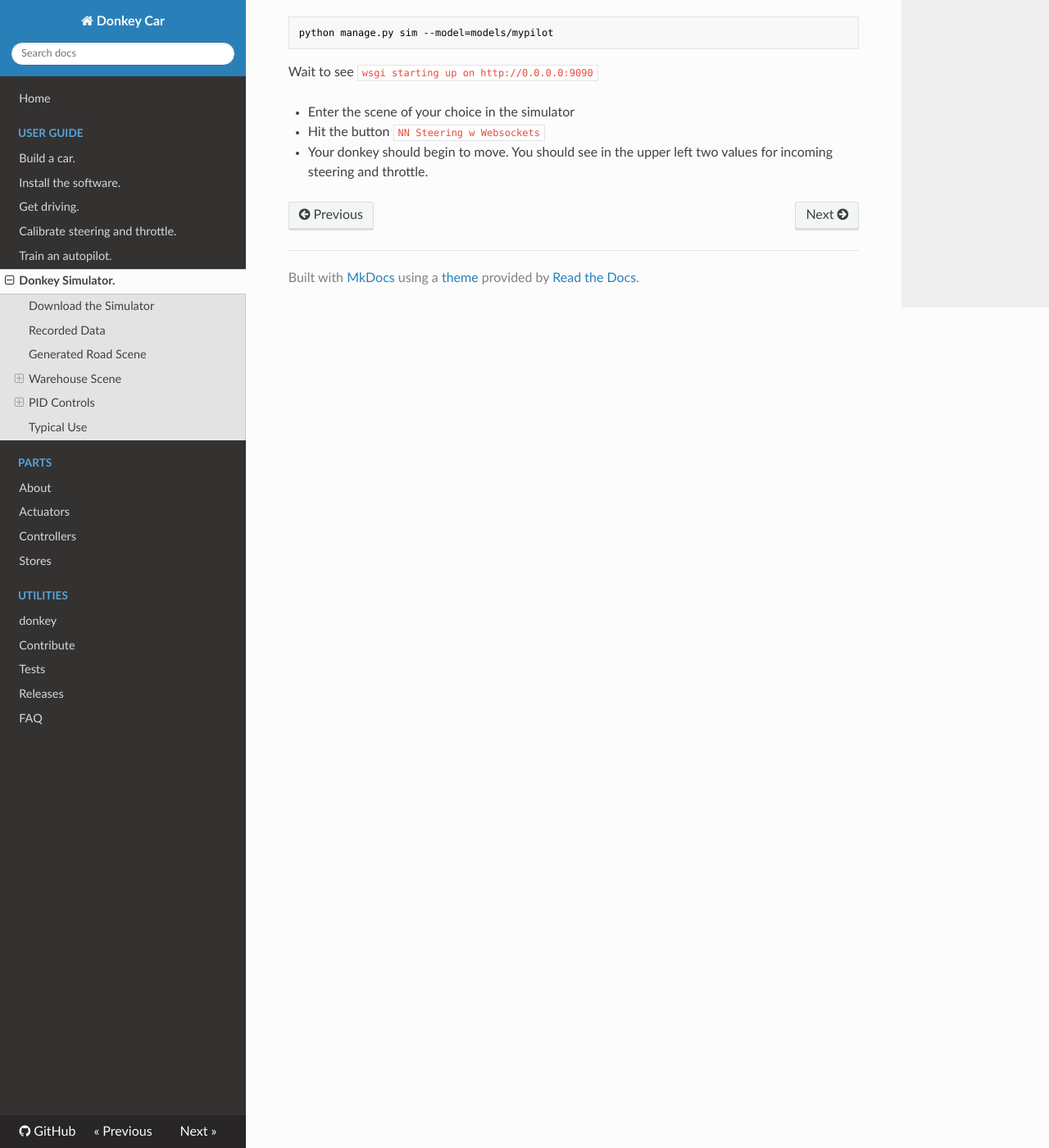
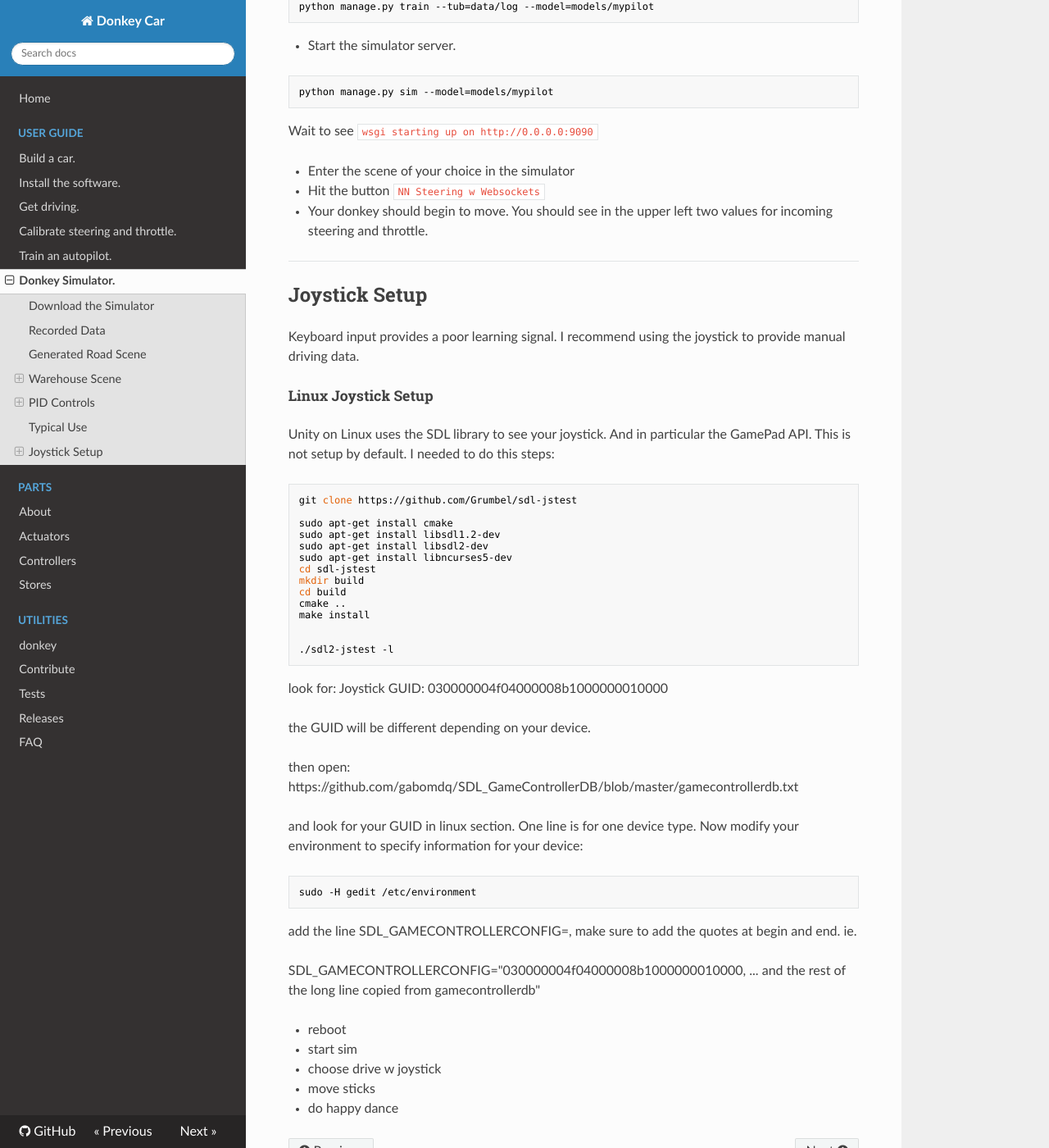
Before and after one commit to autorope/donkeycar, an MkDocs documentation site: the page built from docs/guide/simulator.md, in a window 1280 px wide and 1400 px high, scrolled down 2995 px. Shown: the whole window at 82% size. Built offline with MkDocs 1.6.1, drawn with Linux system fonts in a browser that asks for light colours; nearby versions of some CDN libraries; old or Windows-style settings are respelled for this version of MkDocs; some of the changed text lies outside the part shown.

Commit message:
added linux joystick setup guide for simulator

````diff
--- a/docs/guide/simulator.md
+++ b/docs/guide/simulator.md
@@ -35,7 +35,7 @@
 
 Drive the donkey with a joystick or keyboard. I used a PS2 Joystick and a PS3 Joystick. Keyboard controls use arrow keys to steer. In this mode, no data is recorded.
 
-> Note: Keyboard data produces steering information that is stepped (ie. -1, 0, +1) and may be difficult to train with.
+> Note: Keyboard data produces steering information that is stepped (ie. -1, 0, +1) and may be difficult to train with. See below for joystick setup.
 
 ##### Joystick/Keyboard w Rec
 
@@ -88,11 +88,14 @@
 * Double check that `log` dir exists and is empty
 * Start scene of your choice
 * Hit `Auto Drive w Rec` button
+* Vary the Max Speed, Prop, and Diff sliders to obtain a variety of driving styles
 * Wait 10-15 minutes until you have recorded 10K+ frames of data.
 * Hit the `Stop` button
 * Hit the `Exit` button
 * Move the `log` dir to the `~/d2/data/` dir where you normally put tub data. This will create a `~/d2/data/log` path.
 * Train as usual.
+
+> Note: I had problems w default categorical model. Linear model worked better for me.
 
 ``` bash
 python manage.py train --tub=data/log --model=models/mypilot
@@ -109,3 +112,55 @@
 * Enter the scene of your choice in the simulator
 * Hit the button `NN Steering w Websockets`
 * Your donkey should begin to move. You should see in the upper left two values for incoming steering and throttle.
+
+______
+
+## Joystick Setup
+
+Keyboard input provides a poor learning signal. I recommend using the joystick to provide manual driving data.
+
+##### Linux Joystick Setup
+
+Unity on Linux uses the SDL library to see your joystick. And in particular the GamePad API. This is not setup by default. I needed to do this steps:
+
+```bash
+git clone https://github.com/Grumbel/sdl-jstest
+
+sudo apt-get install cmake
+sudo apt-get install libsdl1.2-dev
+sudo apt-get install libsdl2-dev
+sudo apt-get install libncurses5-dev
+cd sdl-jstest
+mkdir build
+cd build
+cmake ..
+make install
+
+
+./sdl2-jstest -l
+```
+
+look for:
+Joystick GUID: 030000004f04000008b1000000010000
+
+the GUID will be different depending on your device.
+
+then open:
+https://github.com/gabomdq/SDL_GameControllerDB/blob/master/gamecontrollerdb.txt
+
+and look for your GUID in linux section. One line is for one device type. Now modify your environment to specify information for your device:
+
+```bash
+sudo -H gedit /etc/environment
+```
+
+add the line SDL_GAMECONTROLLERCONFIG=, make sure to add the quotes at begin and end. ie.
+
+
+SDL_GAMECONTROLLERCONFIG="030000004f04000008b1000000010000, ... and the rest of the long line copied from gamecontrollerdb"
+
+* reboot
+* start sim
+* choose drive w joystick
+* move sticks
+* do happy dance
````
Also changed, not shown: other parts of docs/guide/simulator.md (+1 -1 lines).
